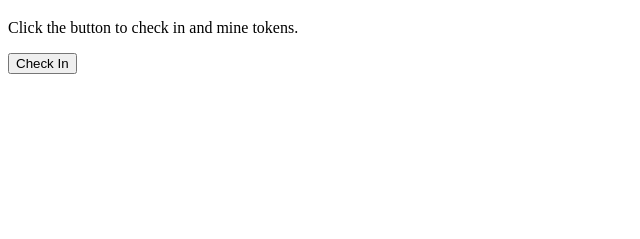
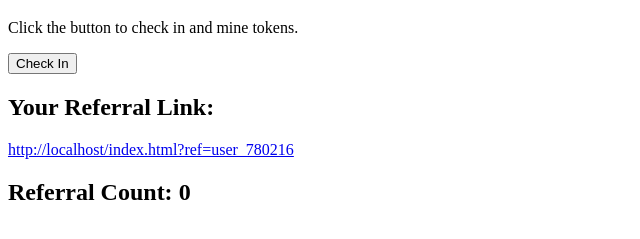
Before and after one commit to EmTheOG/EmTheOG_Bot, a plain HTML site: page index.html in a window 1280 px wide. Shown: the part 61-300 px from the top of the page, without its empty margins (0-640 px from the left). Drawn offline with Linux system fonts and the light colour scheme.

Commit message:
Update index.html

```diff
--- a/index.html
+++ b/index.html
@@ -8,7 +8,18 @@
         document.addEventListener("DOMContentLoaded", function() {
             const checkInBtn = document.getElementById("checkInBtn");
             const status = document.getElementById("status");
+            const referralLink = document.getElementById("referralLink");
+            const referralCountDisplay = document.getElementById("referralCount");
+
             const lastCheckIn = localStorage.getItem("lastCheckIn");
+            const userId = localStorage.getItem("userId") || generateUserId();
+            let referrals = JSON.parse(localStorage.getItem("referrals")) || [];
+
+            function generateUserId() {
+                const id = "user_" + Math.floor(Math.random() * 1000000);
+                localStorage.setItem("userId", id);
+                return id;
+            }
 
             function canCheckIn() {
                 if (!lastCheckIn) return true;
@@ -28,6 +39,34 @@
             if (!canCheckIn()) {
                 status.innerText = "You need to wait 24 hours before checking in again.";
             }
+
+            // Handle referrals
+            const urlParams = new URLSearchParams(window.location.search);
+            const referrer = urlParams.get("ref");
+
+            if (referrer && referrer !== userId && !referrals.includes(referrer)) {
+                referrals.push(referrer);
+                localStorage.setItem("referrals", JSON.stringify(referrals));
+            }
+
+            // Display referral link
+            referralLink.innerText = window.location.origin + window.location.pathname + "?ref=" + userId;
+            referralLink.href = window.location.origin + window.location.pathname + "?ref=" + userId;
+
+            // Display referral count
+            referralCountDisplay.innerText = referrals.length;
+
+            // Reward system for referrals
+            function checkReferralRewards() {
+                const count = referrals.length;
+                let message = "";
+                if (count >= 100) message = "You've reached 100 referrals! Huge bonus unlocked!";
+                else if (count >= 10) message = "You've reached 10 referrals! Extra bonus unlocked!";
+                else if (count >= 5) message = "You've reached 5 referrals! Small bonus unlocked!";
+                return message;
+            }
+
+            document.getElementById("rewardMessage").innerText = checkReferralRewards();
         });
     </script>
 </head>
@@ -35,5 +74,11 @@
     <h1>Mine TheOG Token</h1>
     <p id="status">Click the button to check in and mine tokens.</p>
     <button id="checkInBtn">Check In</button>
+
+    <h2>Your Referral Link:</h2>
+    <a id="referralLink" href="#">Generating...</a>
+
+    <h2>Referral Count: <span id="referralCount">0</span></h2>
+    <p id="rewardMessage"></p>
 </body>
 </html>
```
